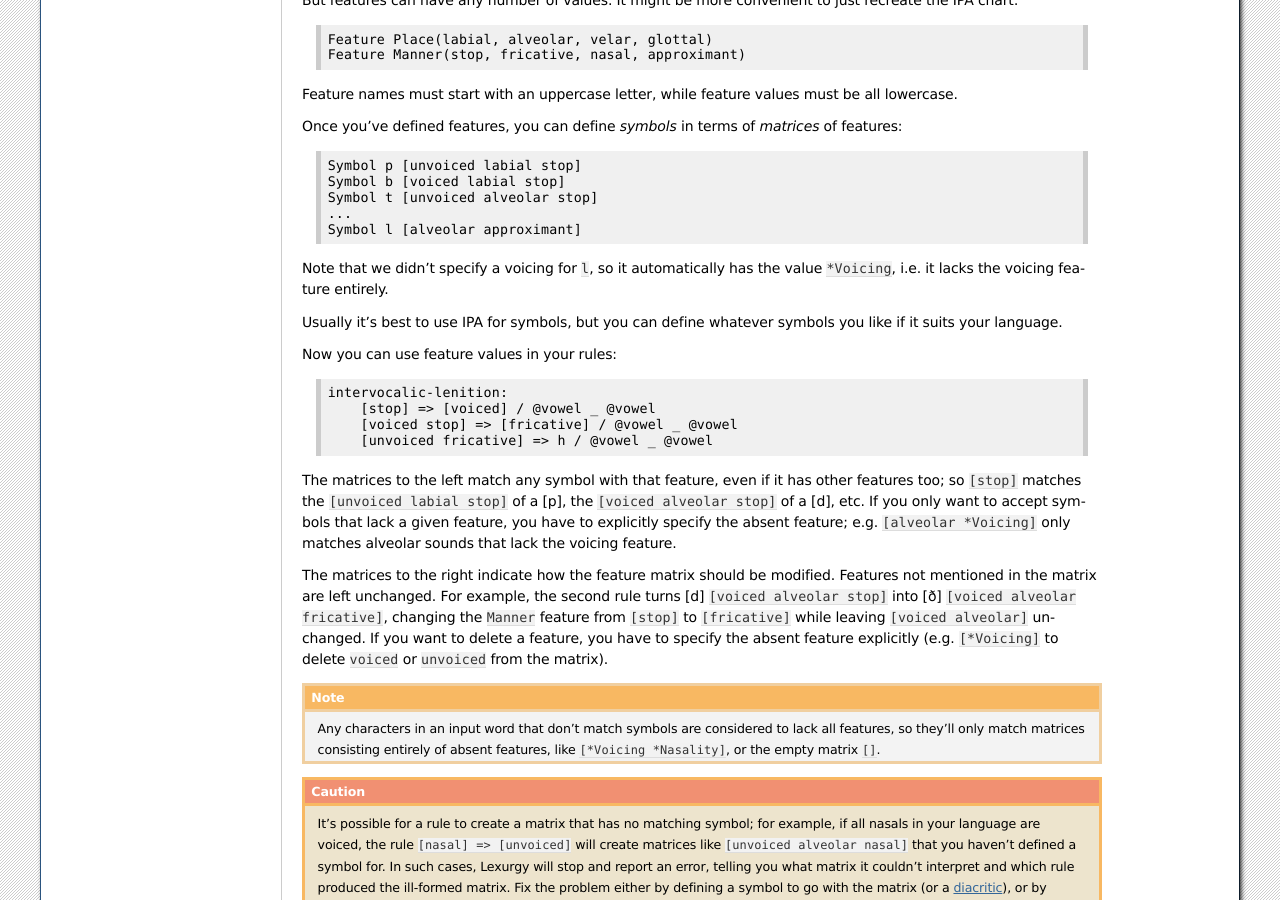
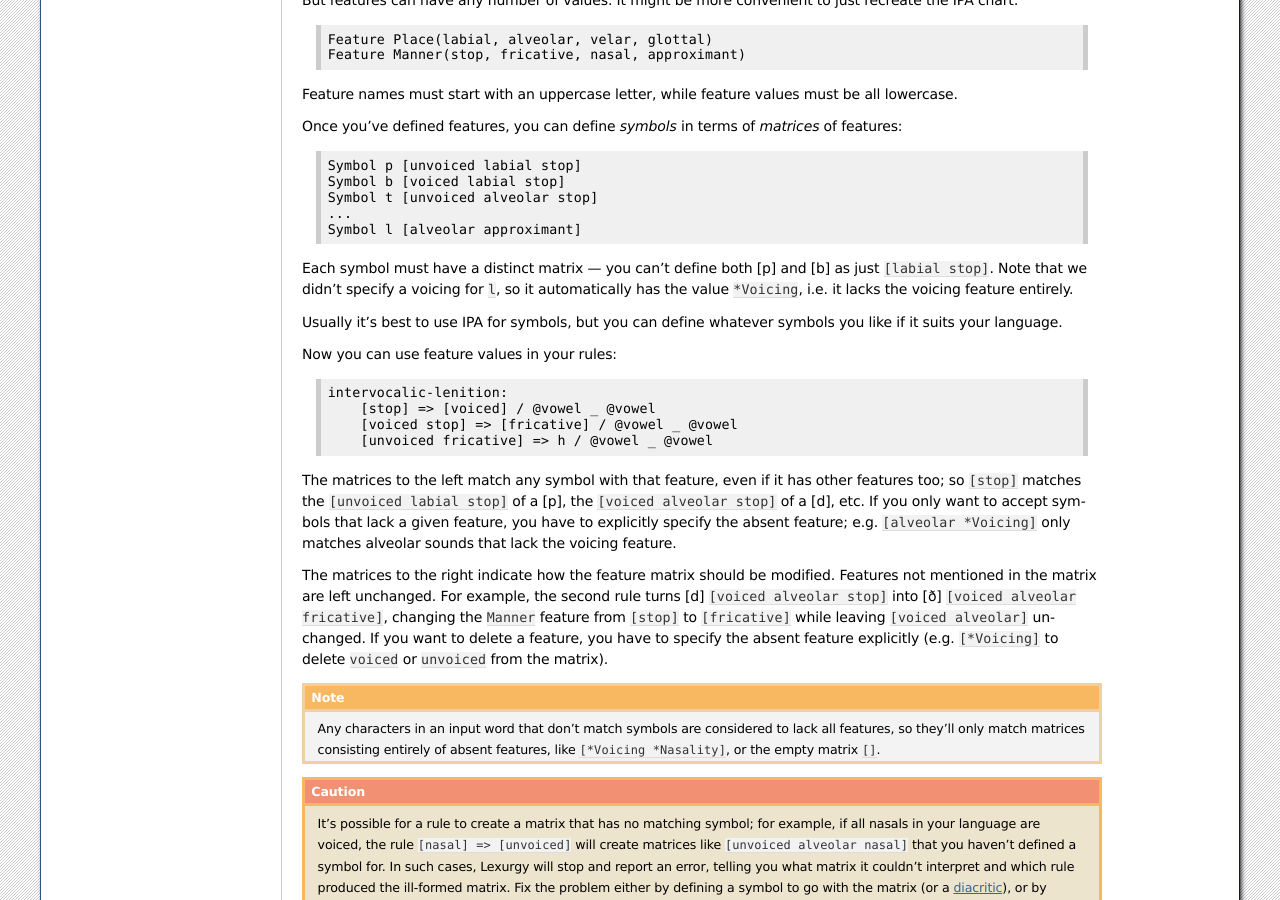
Before and after one commit to def-gthill/lexurgy, a Sphinx documentation site: the page built from doc/source/sc-dsl.rst, in a window 1280 px wide and 900 px high, scrolled down 3704 px. Built offline with Sphinx 7.4.7, drawn with Linux system fonts in a browser that asks for light colours.

Commit message:
Added a note on duplicate matrices

```diff
--- a/doc/source/sc-dsl.rst
+++ b/doc/source/sc-dsl.rst
@@ -242,6 +242,7 @@ Once you've defined features, you can define *symbols* in terms of *matrices* of
     ...
     Symbol l [alveolar approximant]
 
+Each symbol must have a distinct matrix --- you can't define both [p] and [b] as just ``[labial stop]``.
 Note that we didn't specify a voicing for ``l``, so it automatically has the value
 ``*Voicing``, i.e. it lacks the voicing feature entirely.
 
```
